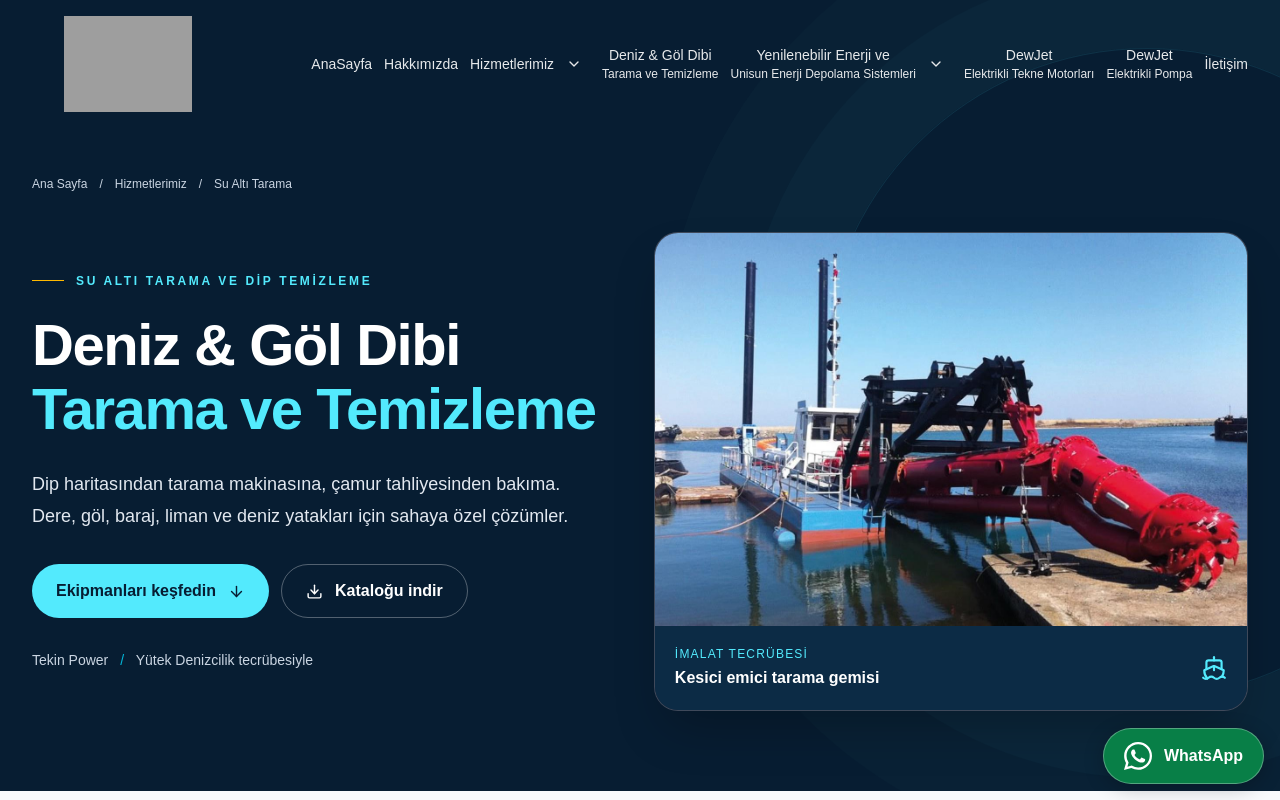
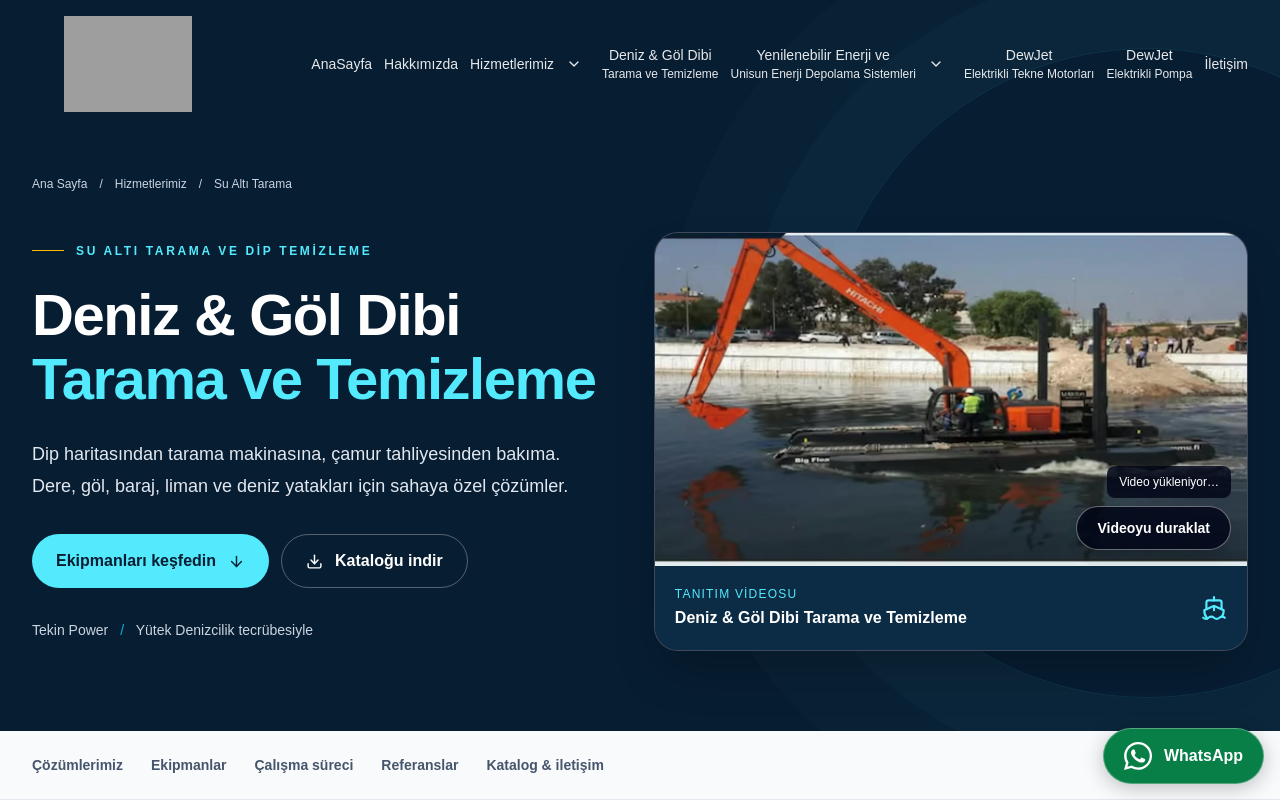
Before and after one commit to alierengunaltili/tekin-power, a Next.js app: page /hizmetlerimiz/deniz-gol-dibi-arama-tarama in a window 1280 px wide. Shown: the top 800 px of the page. Built offline with nearby package versions, Linux system fonts and the light colour scheme; grey boxes are pictures that could not be loaded.

Commit message:
Restore original dredging video in service page intro

```diff
--- a/src/app/hizmetlerimiz/deniz-gol-dibi-arama-tarama/page.tsx
+++ b/src/app/hizmetlerimiz/deniz-gol-dibi-arama-tarama/page.tsx
@@ -3,6 +3,7 @@ import Link from 'next/link';
 import { ArrowDown, ArrowRight, Download, Waves, ScanLine, Ship, Wrench, Compass, BatteryCharging, Phone, Mail, FileText, Plus } from 'lucide-react';
 import Navbar from '@/components/Navbar';
 import Footer from '@/components/Footer';
+import AdaptiveVideo from '@/components/AdaptiveVideo';
 import { pageMetadata } from '@/lib/seo';
 import { dredgingCatalog, dredgingEquipment, dredgingProcess, dredgingReferences, dredgingServices } from '@/data/dredging';
 
@@ -39,8 +40,10 @@ export default function UnderwaterSearchPage() {
                 <p className="mt-8 text-sm text-slate-300">Tekin Power <span className="mx-2 text-cyan-500">/</span> Yütek Denizcilik tecrübesiyle</p>
               </div>
               <figure className="relative overflow-hidden rounded-3xl border border-white/15 bg-slate-800 shadow-2xl">
-                <Image src="/deniz-gol-tarama/kesici-emici.jpg" alt="Limandaki kırmızı kesici başlıklı kesici emici tarama gemisi" width={1354} height={899} priority sizes="(min-width: 1024px) 600px, 100vw" className="h-auto w-full" />
-                <figcaption className="flex items-center justify-between gap-4 bg-[#0c2b45] px-5 py-5"><div><p className="text-xs uppercase tracking-widest text-cyan-300">İmalat tecrübesi</p><p className="mt-1 font-semibold">Kesici emici tarama gemisi</p></div><Ship className="shrink-0 text-cyan-300" size={26} /></figcaption>
+                <div className="relative aspect-video">
+                  <AdaptiveVideo name="deniz-gol-tarama-v1" prefix="landing-page" label="Deniz ve göl tarama tanıtım videosu" fit="contain" loop playbackControl />
+                </div>
+                <figcaption className="flex items-center justify-between gap-4 bg-[#0c2b45] px-5 py-5"><div><p className="text-xs uppercase tracking-widest text-cyan-300">Tanıtım videosu</p><p className="mt-1 font-semibold">Deniz &amp; Göl Dibi Tarama ve Temizleme</p></div><Ship className="shrink-0 text-cyan-300" size={26} /></figcaption>
               </figure>
             </div>
           </div>
```
Also changed, not shown: 2 other files (tests, documents, lock files or other folders).
